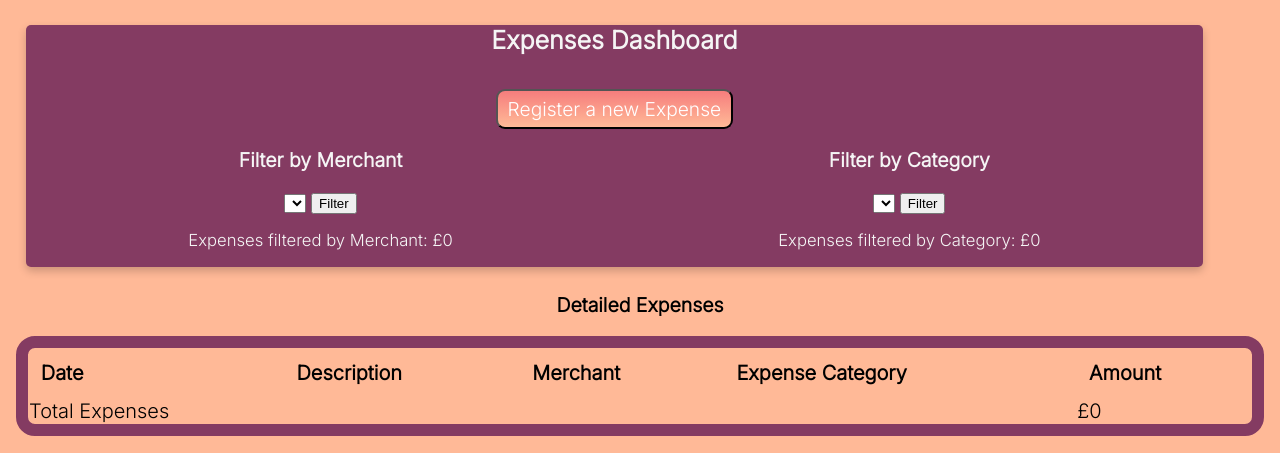
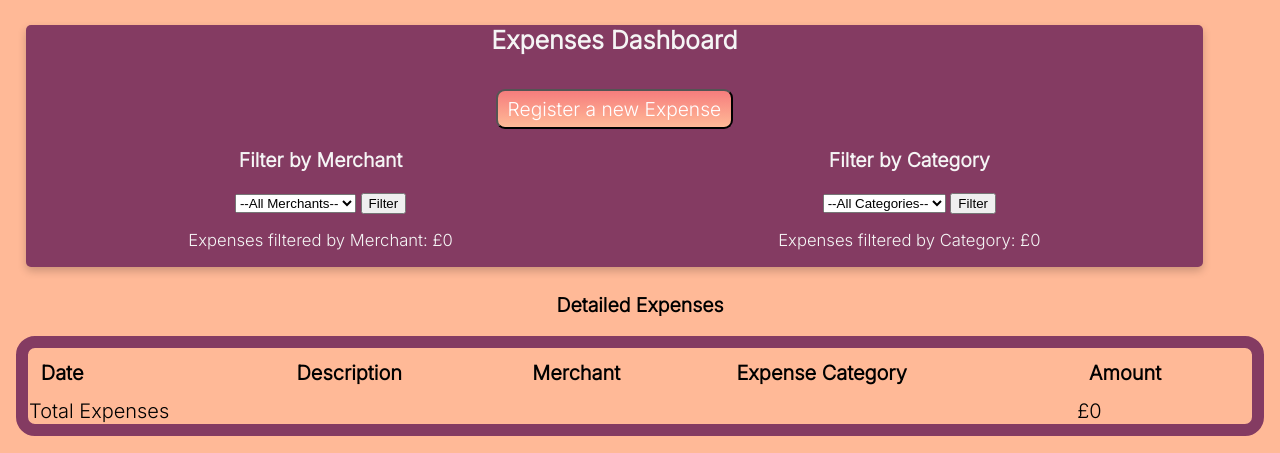
Before and after one commit to sandramolina/pythonic_expense_tracker, a Flask app: page /dashboard in a window 1280 px wide. Shown: the part 155-608 px from the top of the page. Run offline with Flask 2, Linux system fonts and the light colour scheme; data that the repository does not hold is empty; some libraries are stand-ins or nearby versions.

Commit message:
changes filter by merchant so filter can be updated

```diff
--- a/controllers/expenses_controller.py
+++ b/controllers/expenses_controller.py
@@ -77,17 +77,21 @@ def delete_expense(id):
 
 @expenses_bp.route('/filter_merchant', methods = ['POST'])
 def filter_by_merchant():
-    id = request.form["merchant_id"]
-    merchant = merchant_repository.select(id)
-    expenses = expense_repository.filter_expenses_merchant(merchant)
+    if request.form['merchant_id'] == 'select-all':
+        subtotal_expenses = expense_repository.get_total_expenses()
+        expenses = expense_repository.select_all()
+        merchants = merchant_repository.select_all()
+        categories = category_repository.select_all()
+        return render_template('dashboard.html', expenses = expenses, merchants = merchants, total_expenses = subtotal_expenses, categories = categories, subtotal_expenses_merchant = subtotal_expenses)
 
-    merchants = merchant_repository.select_all()
-    categories = category_repository.select_all()
-
-    total_expenses = expense_repository.get_total_expenses()
-    subtotal_expenses = expense_repository.get_subtotal_expenses_by_merchant(merchant)
-
-    return render_template('dashboard.html', expenses = expenses, merchants = merchants, total_expenses = subtotal_expenses, categories = categories, subtotal_expenses_merchant = subtotal_expenses)
+    else:
+        id = request.form["merchant_id"]
+        merchant = merchant_repository.select(id)
+        expenses = expense_repository.filter_expenses_merchant(merchant)
+        subtotal_expenses = expense_repository.get_subtotal_expenses_by_merchant(merchant)
+        merchants = merchant_repository.select_all()
+        categories = category_repository.select_all()
+        return render_template('dashboard.html', expenses = expenses, merchants = merchants, total_expenses = subtotal_expenses, categories = categories, subtotal_expenses_merchant = subtotal_expenses)
 
 @expenses_bp.route('/filter_category', methods = ['POST'])
 def filter_by_category():
--- a/templates/dashboard.html
+++ b/templates/dashboard.html
@@ -12,6 +12,7 @@
         <h3>Filter by Merchant</h3>
         <form action="/filter_merchant" method="POST">
             <select name="merchant_id">
+                <option value="select-all">--All Merchants--</option>
                 {% for merchant in merchants %}
                 <option value ="{{ merchant.get_merchant_id() }}">{{ merchant.get_merchant_name() }}</option>
                 {% endfor %}
@@ -24,6 +25,7 @@
             <h3>Filter by Category</h3>
             <form action="/filter_category" method="POST">
                 <select name="category_id">
+                    <option value="select-all">--All Categories--</option>
                     {% for category in categories %}
                     <option value ="{{ category.id }}">{{ category.name }}</option>
                     {% endfor %}
```
